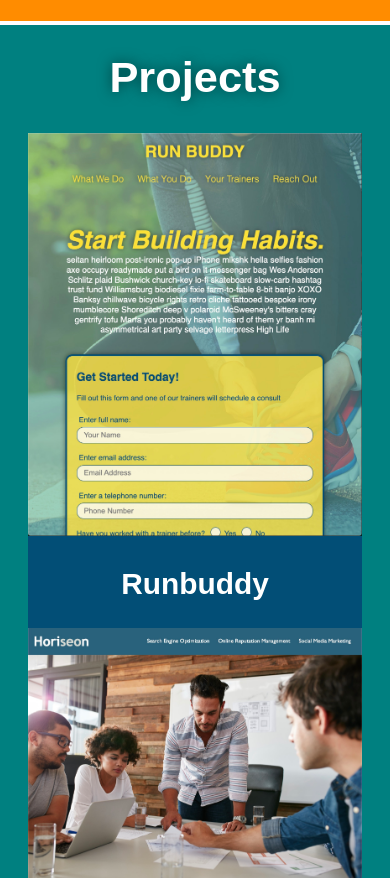
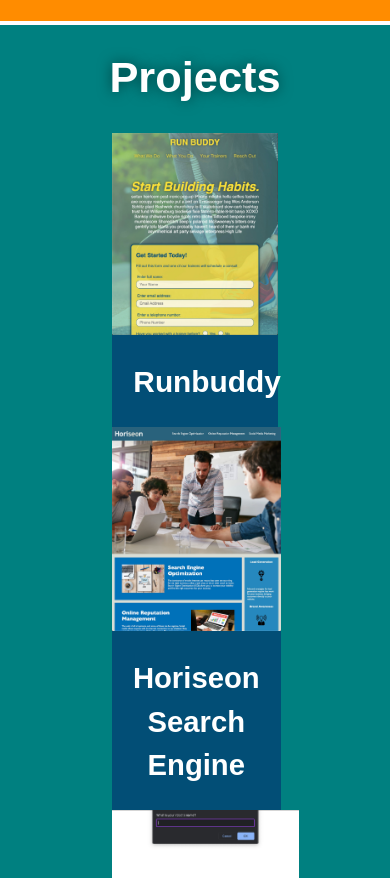
Before and after one commit to cesarsiguencia/personal-portfolio, a plain HTML site: page index.html in a window 390 px wide. Shown: the part 1800-2678 px from the top of the page. Drawn offline with Linux system fonts and the light colour scheme.

Commit message:
fixing flexbox for projects section, final git push, project complete

```diff
--- a/index.html
+++ b/index.html
@@ -53,9 +53,9 @@
     </h2>
     </div>
 
-    <div class="all-projects">
+    <div class="projects-list">
 
-    <article class="projects-list">
+        <article class="projects-big">
              <a href="https://cesarsiguencia.github.io/run-buddy/" target="_blank">
              <img src="./webpages-screenshot/runbuddy-img.jpg" alt="Runbuddy screenshot."/>
              </a>
@@ -64,7 +64,8 @@
         </div>
         </article>
 
-    <article class="projects-list">
+     <div class="all-projects">
+        <article class="projects-small">
           <a href="https://cesarsiguencia.github.io/horiseon-main-website-services/" target="_blank">
           <img src="./webpages-screenshot/horiseon-img.jpg" alt="Horiseon screenshot."/>
          </a>
@@ -73,7 +74,7 @@
             </div>
          </article>
 
-    <article class="projects-list">
+     <article class="projects-small">
          <a href="https://cesarsiguencia.github.io/robot-gladiators/" target="_blank">
          <img src="./webpages-screenshot/robot-gladiators-img.jpg" alt="Robot Gladiators Javascript run."/>
         </a>
@@ -81,6 +82,8 @@
             <h3>  Robot Gladiators </h3>
         </div>
      </article>
+    </div>
+
     </div>
 </section>
 
--- a/style.css
+++ b/style.css
@@ -8,6 +8,8 @@
     --primary-color: teal;
     --secondary-color: #ff8c00;
   }
+
+/* header attributes */
 
 header {
     padding: 40px 40px;
@@ -61,6 +63,8 @@
     height: 700px;
 }
 
+/*sections begin here */
+
 section, footer {
     border-top: 5px solid white;
 }
@@ -73,6 +77,8 @@
     text-align: center;
 }
 
+/* Introduction */
+
 .intro {
     padding: 30px;
     background-color: var(--secondary-color);
@@ -83,7 +89,7 @@
     width: 100%;
     display: flex;
     flex-wrap: wrap;
-    justify-content: center;
+    justify-content: space-around;
     align-items: center;
     flex: 1;
 }
@@ -104,29 +110,32 @@
     text-align: center;
 }
 
+/* Projects section */
+
 .projects {
     padding: 30px;
     background-color: var(--primary-color);
-}
 
-.all-projects {
-    display: flex;
-    flex-wrap: wrap;
-    justify-content: space-around;
 }
 
 .projects-list {
-    background: #024e76;
-    flex: 1;
+    width: 50%;
+    margin: 0 auto;
 }
 
-.projects-list img {
+/*Runbuddy Project, big thumbnail */
+
+.projects-big {
+    background: #024e76;
+    flex: 50%;
+}
+
+.projects-big img, .projects-small img {
     width: 100%;
 }
 
-.projects-list img:hover{
+.projects-big img:hover , .projects-small img:hover{
     border: 10px solid orange;
-    width: 96%;
 }
 
 .project-name {
@@ -137,6 +146,21 @@
     font-size: 30px;
     font-family: Arial, Helvetica, sans-serif;
 }
+
+/*smaller thumbnail projects */
+
+.all-projects {
+    display: flex;
+    flex-wrap: wrap;
+    justify-content: space-around;
+}
+
+.projects-small {
+    background: #024e76;
+    flex: 1;
+}
+
+/* Contact section */
 
 .contact {
     background-color: var(--secondary-color);
@@ -172,7 +196,6 @@
     color: blue;
 }
 
-
 .contact-photo {
     zoom: 15%;
     border: 3px solid black;
@@ -200,11 +223,9 @@
 }
 
 
+/* CSS claims end here
 
-
-
-
-/* MEDIA QUERY FOR SMALLER DESKTOP SCREENS AND SMALLER */
+/* Media query for smaller desktop screens */
 
 @media screen and (max-width: 980px) {
     header {
@@ -236,8 +257,8 @@
         width: 100%;
     }
 
-    .projects-list {
-        flex: 0 70%;
+    .projects-small {
+        flex: 100%;
     }
 
     footer {
@@ -245,11 +266,16 @@
     }
 }
 
-
+/* Smartphone and tablet screens */
 
 @media screen and (max-width: 768px) {
+    .intro-content{
+        flex
+    }
+
     .intro-photo {
         zoom: 10%;
+        margin: 0 auto;
     }
 }
 
```
Lines whose indentation alone changed are shown as unchanged.
